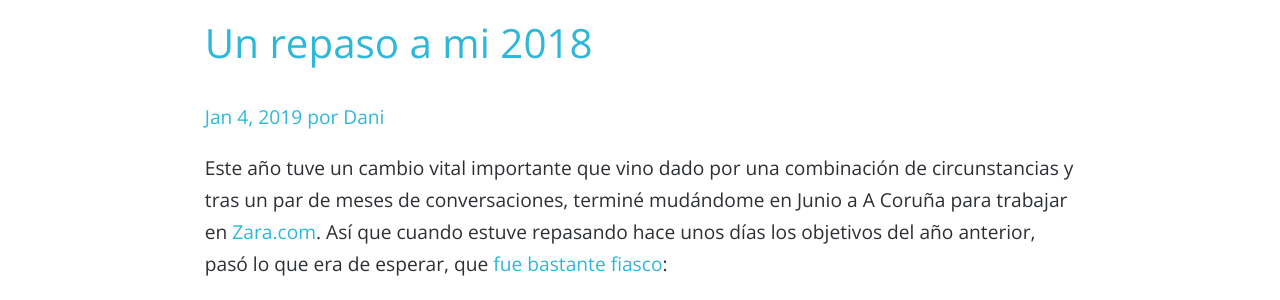
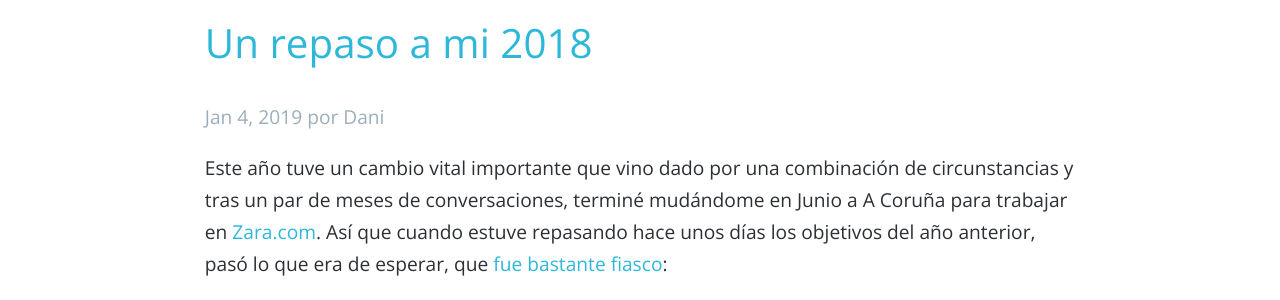
Before and after one commit to danilat/danilat.github.io, a Jekyll site: the page built from weblog/index.html, in a window 1280 px wide. Shown: the part 344-644 px from the top of the page. Built offline with Jekyll 4.4.1, drawn with Linux system fonts in a browser that asks for light colours; the list of posts is cut into pages by our own code; comment, search, counter and statistics services are not loaded.

Commit message:
removing green color from anchor styles and addey a gray color for post subtitles

```diff
--- a/css/main.scss
+++ b/css/main.scss
@@ -50,13 +50,13 @@ textarea {
    ========================================================================== */
 
 $blue: #2DB8DA;
-$green: #A9C73F;
+$gray: #9CAEBA;
 
 a{
     text-decoration: none;
     color: $blue;
     &:hover{
-        color: $green;
+        border-bottom:2px solid $blue;
     }
 }
 
@@ -193,6 +193,9 @@ body{
                width: 62%;
             }
         }
+        a:hover{
+          border:none;
+        }
     }
 }//.site-header
 
@@ -220,7 +223,7 @@ body{
             margin-bottom: 60px;
         }
         .entry-meta{
-            color: #2DB8DA;
+            color: $gray;
         }
         footer{
                 padding: 50px 0 24px 0;
@@ -363,10 +366,13 @@ body{
             padding: 5px;
             header {
               line-height: 1.3em;
-            }
-            header a{
-              display: block;
-              text-align: center;
+              a{
+                display: block;
+                text-align: center;
+              }
+              a:hover{
+                border-bottom: 3px;
+              }
             }
             .entry-meta{
               text-align: center;
@@ -391,7 +397,7 @@ body{
         }
         a{
             &:hover{
-                color: $green;
+                border-bottom:2px solid $blue;
             }
             &.mail{
                 display: inline-block;
@@ -442,6 +448,9 @@ body{
     }
     nav.social{
         float: right;
+        a:hover{
+          border:none;
+        }
     }
     ul{
         display: inline-block;
```
